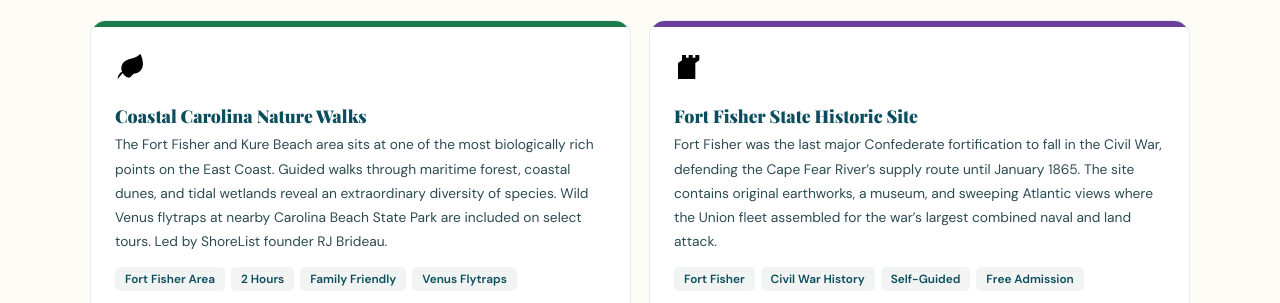
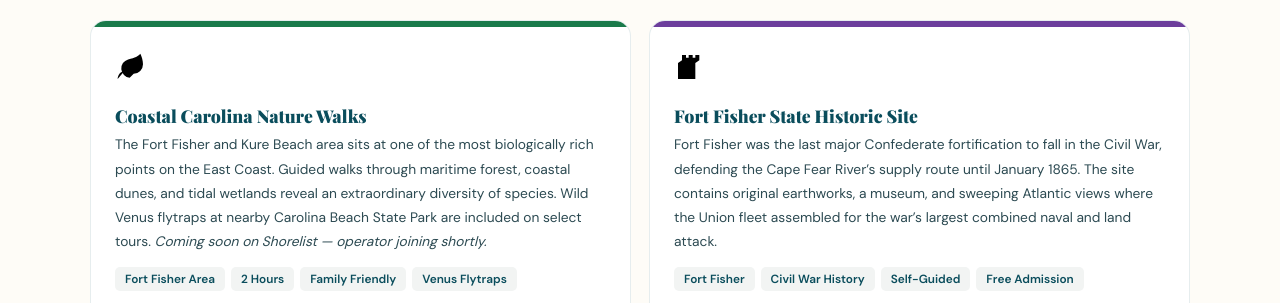
Before and after one commit to ShoreList/ShoreList, a plain HTML site: page kure-beach.html in a window 1280 px wide. Shown: the part 1340-1643 px from the top of the page. Drawn offline with nearby package versions, Linux system fonts and the light colour scheme; no server answers; a web font is replaced by a local one.

Commit message:
Update kure-beach.html

```diff
--- a/kure-beach.html
+++ b/kure-beach.html
@@ -319,7 +319,7 @@
         <div class="exp-body">
           <span class="exp-ico"><svg aria-hidden="true" focusable="false"><use href="#i-leaf" xlink:href="#i-leaf"/></svg></span>
           <div class="exp-name">Coastal Carolina Nature Walks</div>
-          <div class="exp-desc">The Fort Fisher and Kure Beach area sits at one of the most biologically rich points on the East Coast. Guided walks through maritime forest, coastal dunes, and tidal wetlands reveal an extraordinary diversity of species. Wild Venus flytraps at nearby Carolina Beach State Park are included on select tours. Led by ShoreList founder RJ Brideau.</div>
+          <div class="exp-desc">The Fort Fisher and Kure Beach area sits at one of the most biologically rich points on the East Coast. Guided walks through maritime forest, coastal dunes, and tidal wetlands reveal an extraordinary diversity of species. Wild Venus flytraps at nearby Carolina Beach State Park are included on select tours. <em>Coming soon on Shorelist &mdash; operator joining shortly.</em></div>
           <div class="exp-tags"><span class="exp-tag">Fort Fisher Area</span><span class="exp-tag">2 Hours</span><span class="exp-tag">Family Friendly</span><span class="exp-tag">Venus Flytraps</span></div>
         </div>
         <div class="exp-foot">
```
